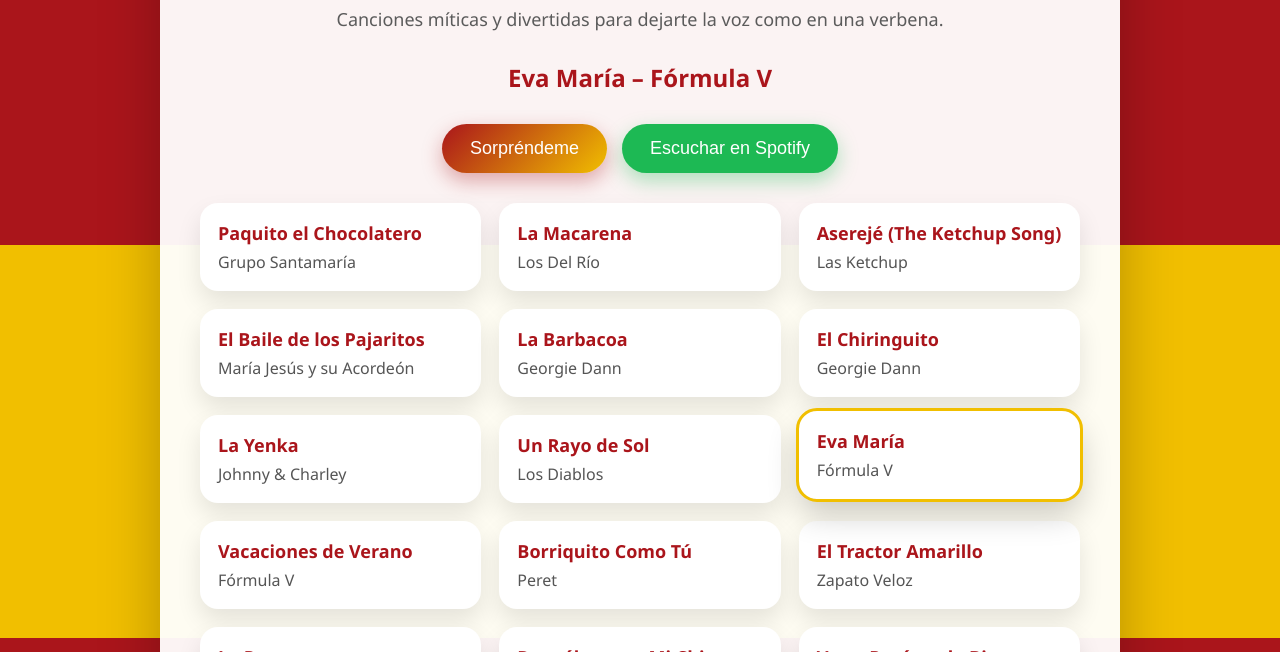
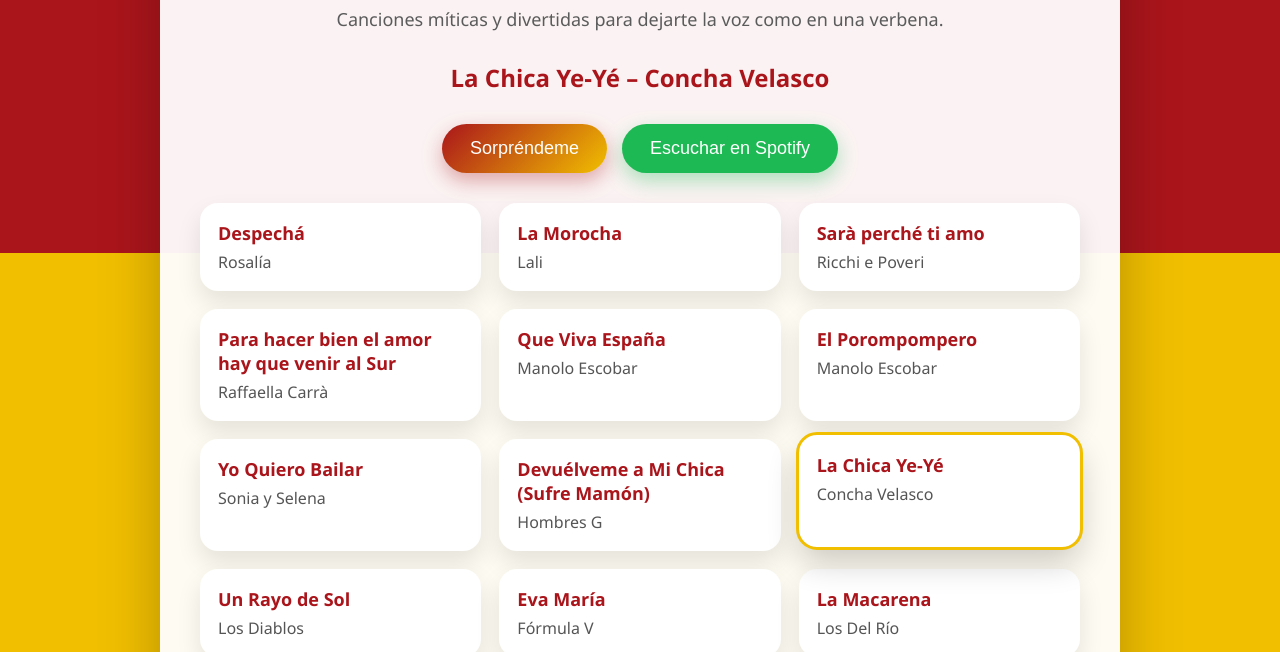
Before and after one commit to angel-boschdom/serg-cumple-32, a plain HTML site: page karaoke.html in a window 1280 px wide. Shown: the part 148-800 px from the top of the page. Drawn offline with Linux system fonts and the light colour scheme.

Commit message:
changes to karaoke

```diff
--- a/karaoke.html
+++ b/karaoke.html
@@ -179,26 +179,26 @@
 
     <script>
         const songs = [
-            { title: "Paquito el Chocolatero", artist: "Grupo Santamaría", spotifyUrl: "https://open.spotify.com/search/Paquito%20el%20Chocolatero%20Grupo%20Santamar%C3%ADa" },
+            { title: "Despechá", artist: "Rosalía", spotifyUrl: "https://open.spotify.com/search/Despech%C3%A1%20Rosal%C3%ADa" },
+            { title: "La Morocha", artist: "Lali", spotifyUrl: "https://open.spotify.com/search/La%20Morocha%20Lali" },
+            { title: "Sarà perché ti amo", artist: "Ricchi e Poveri", spotifyUrl: "https://open.spotify.com/search/Sar%C3%A0%20Perch%C3%A9%20Ti%20Amo%20Ricchi%20e%20Poveri" },
+            { title: "Para hacer bien el amor hay que venir al Sur", artist: "Raffaella Carrà", spotifyUrl: "https://open.spotify.com/search/Para%20hacer%20bien%20el%20amor%20hay%20que%20venir%20al%20Sur%20Raffaella%20Carr%C3%A0" },
+            { title: "Que Viva España", artist: "Manolo Escobar", spotifyUrl: "https://open.spotify.com/search/Que%20Viva%20Espa%C3%B1a%20Manolo%20Escobar" },
+            { title: "El Porompompero", artist: "Manolo Escobar", spotifyUrl: "https://open.spotify.com/search/El%20Porompompero%20Manolo%20Escobar" },
+            { title: "Yo Quiero Bailar", artist: "Sonia y Selena", spotifyUrl: "https://open.spotify.com/search/Yo%20Quiero%20Bailar%20Sonia%20y%20Selena" },
+            { title: "Devuélveme a Mi Chica (Sufre Mamón)", artist: "Hombres G", spotifyUrl: "https://open.spotify.com/search/Devu%C3%A9lveme%20a%20Mi%20Chica%20Hombres%20G" },
+            { title: "La Chica Ye-Yé", artist: "Concha Velasco", spotifyUrl: "https://open.spotify.com/search/La%20Chica%20Ye-Y%C3%A9%20Concha%20Velasco" },
+            { title: "Un Rayo de Sol", artist: "Los Diablos", spotifyUrl: "https://open.spotify.com/search/Un%20Rayo%20de%20Sol%20Los%20Diablos" },
+            { title: "Eva María", artist: "Fórmula V", spotifyUrl: "https://open.spotify.com/search/Eva%20Mar%C3%ADa%20F%C3%B3rmula%20V" },
             { title: "La Macarena", artist: "Los Del Río", spotifyUrl: "https://open.spotify.com/search/La%20Macarena%20Los%20Del%20R%C3%ADo" },
             { title: "Aserejé (The Ketchup Song)", artist: "Las Ketchup", spotifyUrl: "https://open.spotify.com/search/Aserej%C3%A9%20Las%20Ketchup" },
-            { title: "El Baile de los Pajaritos", artist: "María Jesús y su Acordeón", spotifyUrl: "https://open.spotify.com/search/El%20Baile%20de%20los%20Pajaritos%20Mar%C3%ADa%20Jes%C3%BAs" },
             { title: "La Barbacoa", artist: "Georgie Dann", spotifyUrl: "https://open.spotify.com/search/La%20Barbacoa%20Georgie%20Dann" },
             { title: "El Chiringuito", artist: "Georgie Dann", spotifyUrl: "https://open.spotify.com/search/El%20Chiringuito%20Georgie%20Dann" },
-            { title: "La Yenka", artist: "Johnny & Charley", spotifyUrl: "https://open.spotify.com/search/La%20Yenka%20Johnny%20Charley" },
-            { title: "Un Rayo de Sol", artist: "Los Diablos", spotifyUrl: "https://open.spotify.com/search/Un%20Rayo%20de%20Sol%20Los%20Diablos" },
-            { title: "Eva María", artist: "Fórmula V", spotifyUrl: "https://open.spotify.com/search/Eva%20Mar%C3%ADa%20F%C3%B3rmula%20V" },
-            { title: "Vacaciones de Verano", artist: "Fórmula V", spotifyUrl: "https://open.spotify.com/search/Vacaciones%20de%20Verano%20F%C3%B3rmula%20V" },
             { title: "Borriquito Como Tú", artist: "Peret", spotifyUrl: "https://open.spotify.com/search/Borriquito%20Como%20T%C3%BA%20Peret" },
             { title: "El Tractor Amarillo", artist: "Zapato Veloz", spotifyUrl: "https://open.spotify.com/search/El%20Tractor%20Amarillo%20Zapato%20Veloz" },
             { title: "La Ramona", artist: "Fernando Esteso", spotifyUrl: "https://open.spotify.com/search/La%20Ramona%20Fernando%20Esteso" },
-            { title: "Devuélveme a Mi Chica (Sufre Mamón)", artist: "Hombres G", spotifyUrl: "https://open.spotify.com/search/Devu%C3%A9lveme%20a%20Mi%20Chica%20Hombres%20G" },
             { title: "Voy a Pasármelo Bien", artist: "Hombres G", spotifyUrl: "https://open.spotify.com/search/Voy%20a%20Pas%C3%A1rmelo%20Bien%20Hombres%20G" },
             { title: "Sarandonga", artist: "Lola Flores", spotifyUrl: "https://open.spotify.com/search/Sarandonga%20Lola%20Flores" },
-            { title: "Que Viva España", artist: "Manolo Escobar", spotifyUrl: "https://open.spotify.com/search/Que%20Viva%20Espa%C3%B1a%20Manolo%20Escobar" },
-            { title: "El Porompompero", artist: "Manolo Escobar", spotifyUrl: "https://open.spotify.com/search/El%20Porompompero%20Manolo%20Escobar" },
-            { title: "Yo Quiero Bailar", artist: "Sonia y Selena", spotifyUrl: "https://open.spotify.com/search/Yo%20Quiero%20Bailar%20Sonia%20y%20Selena" },
-            { title: "La Chica Ye-Yé", artist: "Concha Velasco", spotifyUrl: "https://open.spotify.com/search/La%20Chica%20Ye-Y%C3%A9%20Concha%20Velasco" }
         ];
 
         const songList = document.getElementById('songList');
```
